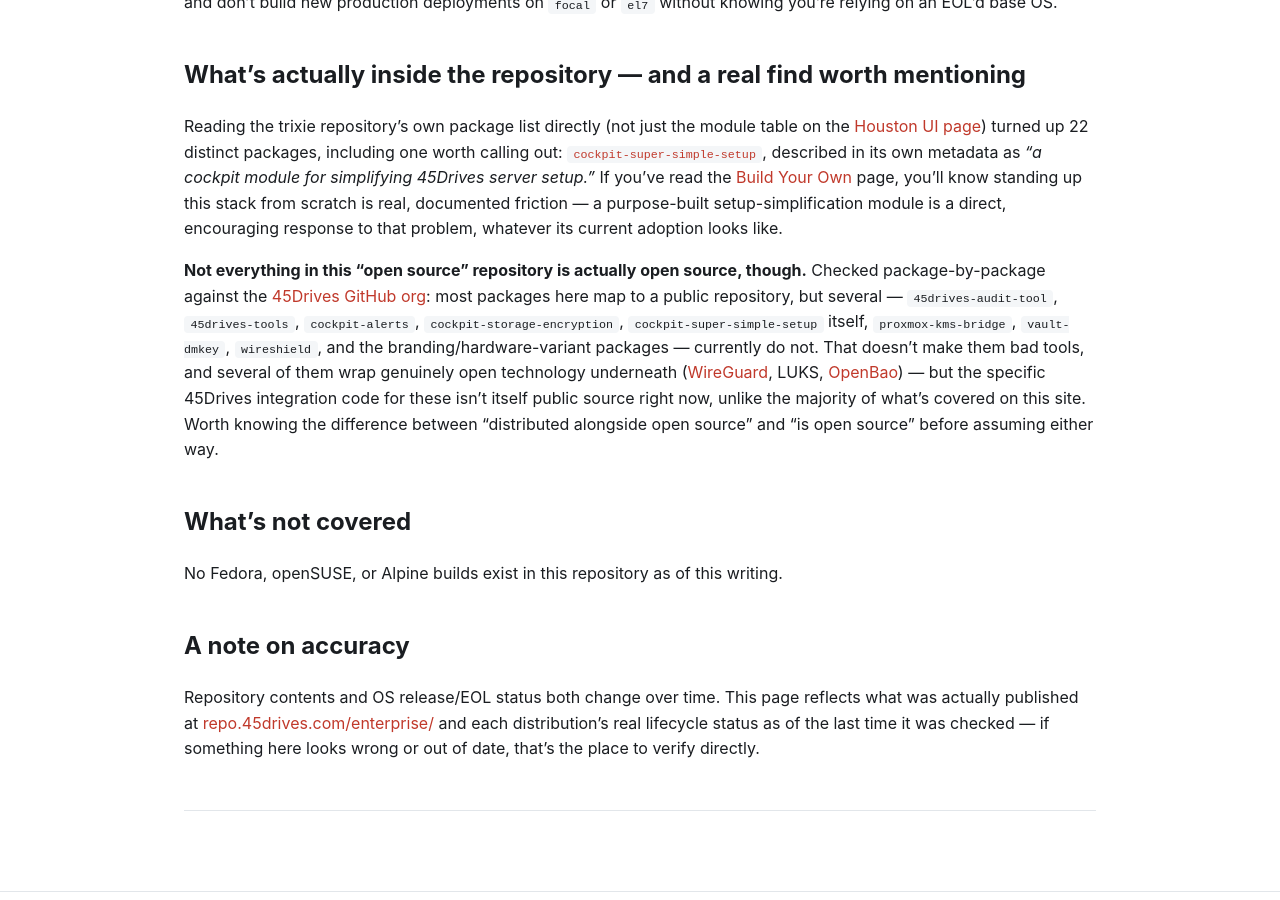
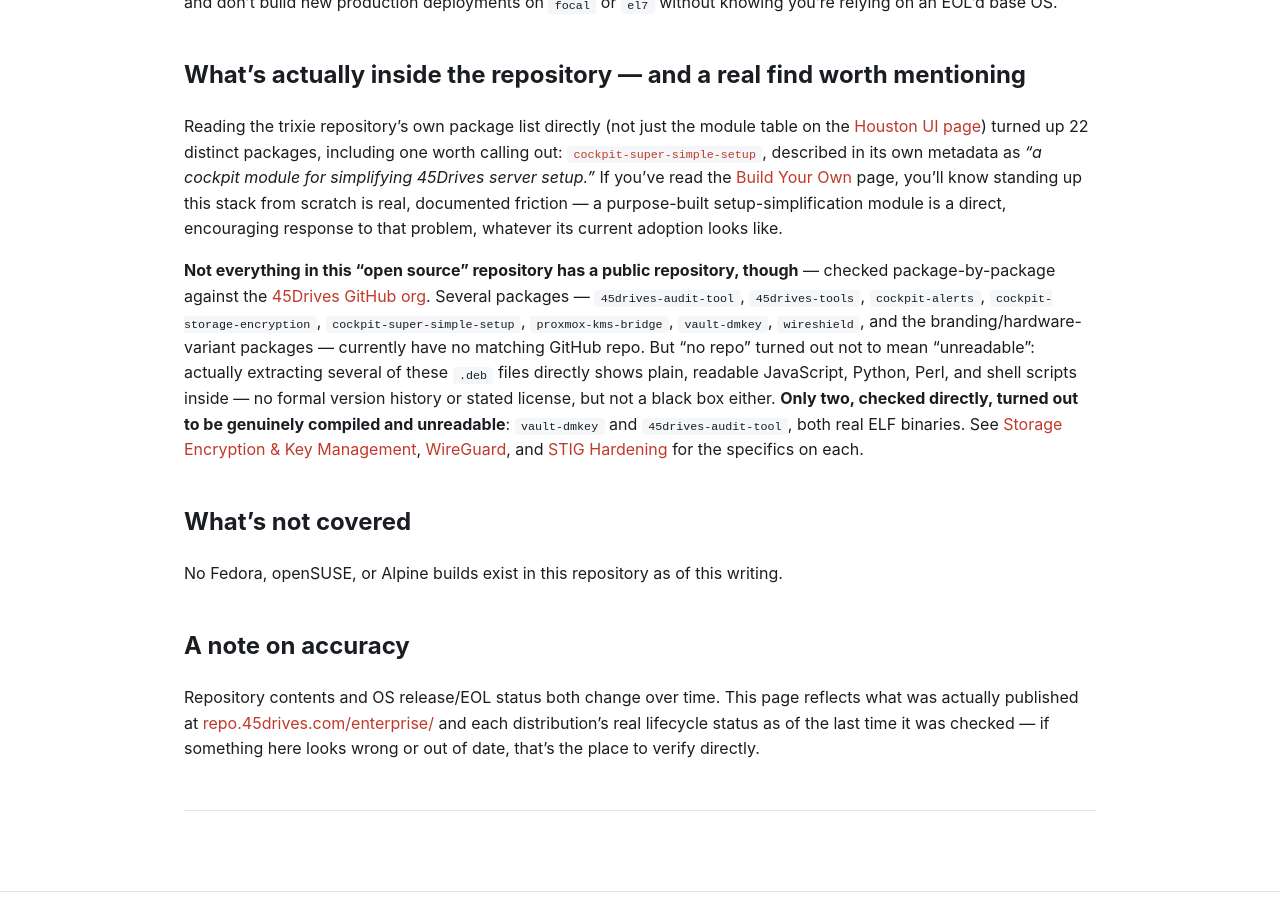
Before and after one commit to mcgarrah/45drives-org, a Jekyll site: the page built from _technology/linux-packages.md, in a window 1280 px wide and 900 px high, scrolled down 1761 px. Built offline with Jekyll 4.4.1, drawn with Linux system fonts in a browser that asks for light colours; comment, search, counter and statistics services are not loaded.

Commit message:
Correct 'closed source' framing after actually extracting the packages
Prompted by a direct question: are these unpublished packages
compiled binaries, or just scripts we could read anyway? Answer:
mostly the latter. Downloaded and extracted 7 of the undocumented
.deb packages and inspected their actual contents rather than
inferring from "no GitHub repo" alone:

- cockpit-alerts, cockpit-storage-encryption, cockpit-super-simple-
  setup, wireshield: plain JavaScript/Python/Perl/shell, fully
  readable, just not published with version history or a license.
- proxmox-kms-bridge: Perl modules + bash, zero compiled code.
- vault-dmkey, 45drives-audit-tool: genuinely compiled, stripped/
  unreadable ELF binaries -- the real exceptions.

Corrected the "not open source" framing on Storage Encryption,
WireGuard, Houston UI, and Linux Package Repository pages to
reflect this more precise (and more favorable to 45Drives)
finding: unpublished-but-readable is a documentation gap, not the
same claim as compiled-and-opaque, and only 2 of 7 checked
packages are actually the latter.

Co-Authored-By: Claude Sonnet 5 <noreply@anthropic.com>
Claude-Session: https://claude.ai/code/session_01WYVMYbuVGuqHmaZoFUNnVe

```diff
--- a/_technology/linux-packages.md
+++ b/_technology/linux-packages.md
@@ -81,16 +81,18 @@ If you've read the [Build Your Own](/build-your-own/) page, you'll know standing
 from scratch is real, documented friction — a purpose-built setup-simplification module is a
 direct, encouraging response to that problem, whatever its current adoption looks like.
 
-**Not everything in this "open source" repository is actually open source, though.** Checked
-package-by-package against the [45Drives GitHub org](https://github.com/orgs/45Drives/repositories):
-most packages here map to a public repository, but several — `45drives-audit-tool`,
-`45drives-tools`, `cockpit-alerts`, `cockpit-storage-encryption`, `cockpit-super-simple-setup`
-itself, `proxmox-kms-bridge`, `vault-dmkey`, `wireshield`, and the branding/hardware-variant
-packages — currently do not. That doesn't make them bad tools, and several of them wrap
-genuinely open technology underneath ([WireGuard](/wireguard/), LUKS, [OpenBao](/storage-encryption/)) —
-but the specific 45Drives integration code for these isn't itself public source right now,
-unlike the majority of what's covered on this site. Worth knowing the difference between
-"distributed alongside open source" and "is open source" before assuming either way.
+**Not everything in this "open source" repository has a public repository, though** — checked
+package-by-package against the [45Drives GitHub org](https://github.com/orgs/45Drives/repositories).
+Several packages — `45drives-audit-tool`, `45drives-tools`, `cockpit-alerts`,
+`cockpit-storage-encryption`, `cockpit-super-simple-setup`, `proxmox-kms-bridge`,
+`vault-dmkey`, `wireshield`, and the branding/hardware-variant packages — currently have no
+matching GitHub repo. But "no repo" turned out not to mean "unreadable": actually extracting
+several of these `.deb` files directly shows plain, readable JavaScript, Python, Perl, and
+shell scripts inside — no formal version history or stated license, but not a black box
+either. **Only two, checked directly, turned out to be genuinely compiled and unreadable**:
+`vault-dmkey` and `45drives-audit-tool`, both real ELF binaries. See
+[Storage Encryption & Key Management](/storage-encryption/), [WireGuard](/wireguard/), and
+[STIG Hardening](/stig-hardening/) for the specifics on each.
 
 ## What's not covered
 
```
Also changed, not shown: _technology/cockpit.md (+9 -6 lines), _technology/stig-hardening.md (+4 -1 lines), _technology/storage-encryption.md (+12 -8 lines), _technology/wireguard.md (+8 -5 lines).
